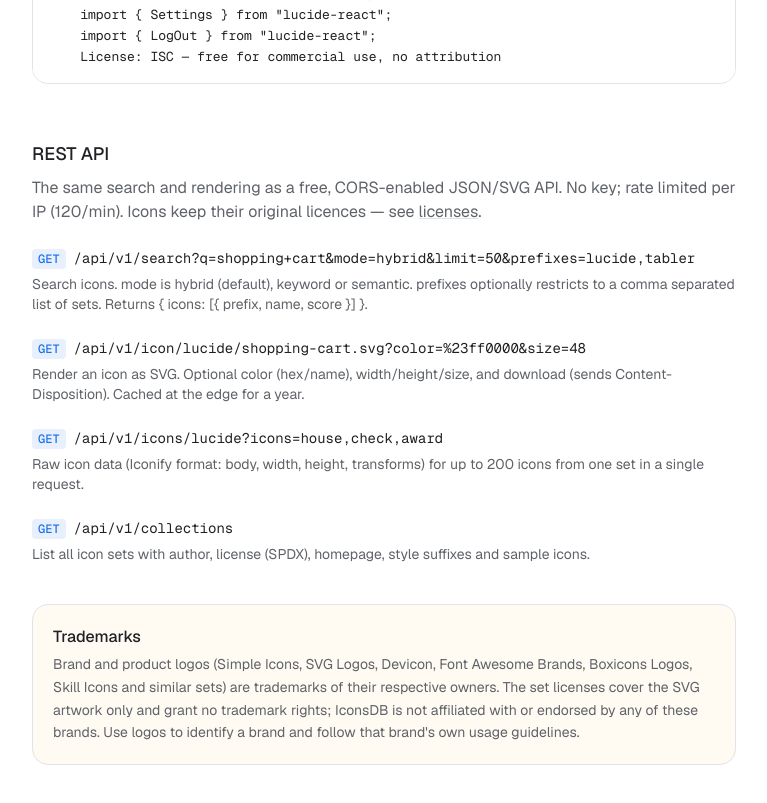
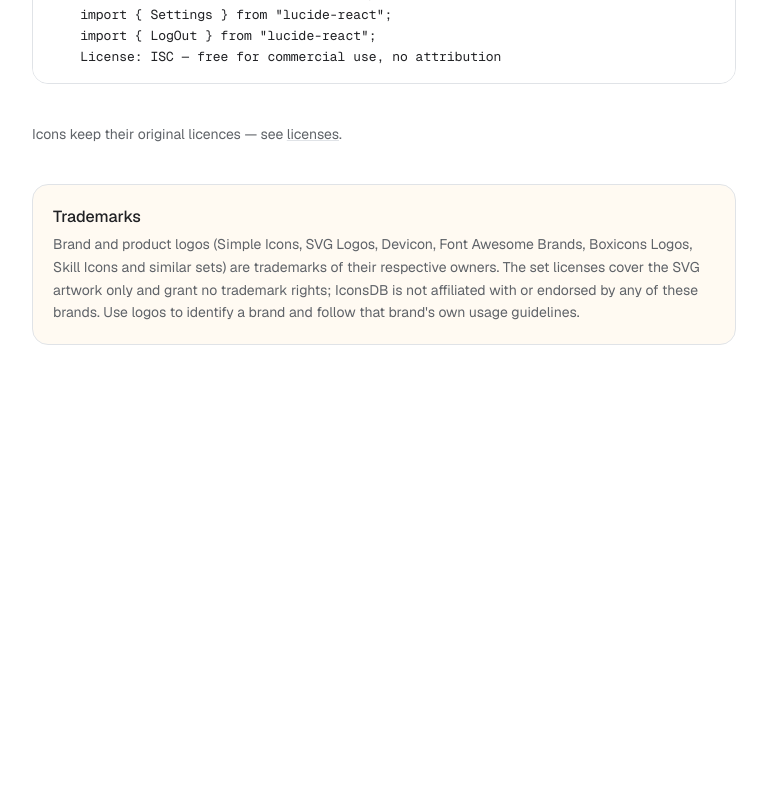
Before and after one commit to haxzie/icons-db, a Next.js app in the folder apps/web/: page /install in a window 1280 px wide. Shown: the part 1980-2783 px from the top of the page, without its empty margins (300-1067 px from the left). After the commit the page ends 2389 px from the top, so only its background shows below. Built offline with nearby package versions, Linux system fonts and the light colour scheme; no server answers.

Commit message:
Drop REST reference from /install; MCP only

```diff
--- a/apps/web/src/app/(docs)/install/page.tsx
+++ b/apps/web/src/app/(docs)/install/page.tsx
@@ -5,9 +5,9 @@ import { TrademarkNotice } from "@/components/TrademarkNotice";
 import { AgentTabs, type AgentGuide } from "@/components/install/AgentTabs";
 
 export const metadata: Metadata = {
-  title: "Install — MCP server & API for coding agents",
+  title: "Install — MCP server for coding agents",
   description:
-    "Connect Claude Code, Cursor, Codex, VS Code, Windsurf, Gemini CLI or Zed to 146,000 open source icons. Remote MCP server with semantic search and paste-ready imports, plus a free JSON/SVG API.",
+    "Connect Claude Code, Cursor, Codex, VS Code, Windsurf, Gemini CLI or Zed to 146,000 open source icons. Remote MCP server with semantic search and paste-ready imports.",
   alternates: { canonical: "/install" },
   openGraph: { url: "/install" },
 };
@@ -104,19 +104,6 @@ const TOOLS: { name: string; when: string; args: string }[] = [
   { name: "list_icon_sets", when: "All 57 sets with counts, licence, attribution flag and npm packages.", args: "kind?, license?, package?" },
 ];
 
-const ENDPOINTS = [
-  {
-    path: "/api/v1/search?q=shopping+cart&mode=hybrid&limit=50&prefixes=lucide,tabler",
-    desc: "Search icons. mode is hybrid (default), keyword or semantic. prefixes optionally restricts to a comma separated list of sets. Returns { icons: [{ prefix, name, score }] }.",
-  },
-  {
-    path: "/api/v1/icon/lucide/shopping-cart.svg?color=%23ff0000&size=48",
-    desc: "Render an icon as SVG. Optional color (hex/name), width/height/size, and download (sends Content-Disposition). Cached at the edge for a year.",
-  },
-  { path: "/api/v1/icons/lucide?icons=house,check,award", desc: "Raw icon data (Iconify format: body, width, height, transforms) for up to 200 icons from one set in a single request." },
-  { path: "/api/v1/collections", desc: "List all icon sets with author, license (SPDX), homepage, style suffixes and sample icons." },
-];
-
 export default function InstallPage() {
   return (
     <main className="flex-1 pb-16">
@@ -188,29 +175,13 @@ get_icons({ ids: ["lucide:house", "lucide:settings", "lucide:log-out"], format:
     import { LogOut } from "lucide-react";
     License: ISC — free for commercial use, no attribution`}</pre>
 
-        <h2 id="api" className="mt-14 text-lg font-medium">
-          REST API
-        </h2>
-        <p className="mt-2 text-fg-muted">
-          The same search and rendering as a free, CORS-enabled JSON/SVG API. No key; rate limited per IP (120/min). Icons keep their original licences — see{" "}
+        <p className="mt-10 text-sm text-fg-muted">
+          Icons keep their original licences — see{" "}
           <Link href="/licenses" className="underline decoration-line hover:text-fg">
             licenses
           </Link>
           .
         </p>
-        <div className="mt-6 space-y-6">
-          {ENDPOINTS.map((e) => (
-            <div key={e.path}>
-              <code className="block break-all font-mono text-sm">
-                <span className="mr-2 rounded bg-accent-soft px-1.5 py-0.5 text-xs font-medium text-accent dark:text-[#d2e3fc]">GET</span>
-                <a href={e.path} className="hover:underline">
-                  {e.path}
-                </a>
-              </code>
-              <p className="mt-1.5 text-sm text-fg-muted">{e.desc}</p>
-            </div>
-          ))}
-        </div>
         <TrademarkNotice className="mt-10" />
       </div>
     </main>
--- a/apps/web/src/lib/promos.ts
+++ b/apps/web/src/lib/promos.ts
@@ -13,6 +13,5 @@ export const PROMOS: Promo[] = [
   { id: "genmotion", title: "GenMotion", tagline: "Create viral launch videos using Claude Code", href: "https://genmotion.dev?ref=iconsdb", icon: "lucide:sparkles", sponsored: true },
   { id: "advertise", title: "Advertise with us", tagline: "Reach developers and designers searching for icons", href: "mailto:musthu.gm@gmail.com?subject=Advertise%20on%20IconsDB", icon: "lucide:megaphone" },
   { id: "mcp", title: "MCP for coding agents", tagline: "Claude Code, Cursor & Codex search icons by intent", href: "/install", icon: "lucide:bot" },
-  { id: "api", title: "IconsDB API", tagline: "Search & render icons from your app", href: "/install#api", icon: "lucide:webhook" },
   { id: "licenses", title: "Licenses", tagline: "What attribution each set needs", href: "/licenses", icon: "lucide:scale" },
 ];
--- a/apps/web/src/proxy.ts
+++ b/apps/web/src/proxy.ts
@@ -15,7 +15,6 @@ export function proxy(req: NextRequest) {
   if (pathname === "/api" || pathname === "/docs/mcp") {
     const url = req.nextUrl.clone();
     url.pathname = "/install";
-    if (pathname === "/api") url.hash = "api";
     return NextResponse.redirect(url, 308);
   }
   return NextResponse.next();
```
